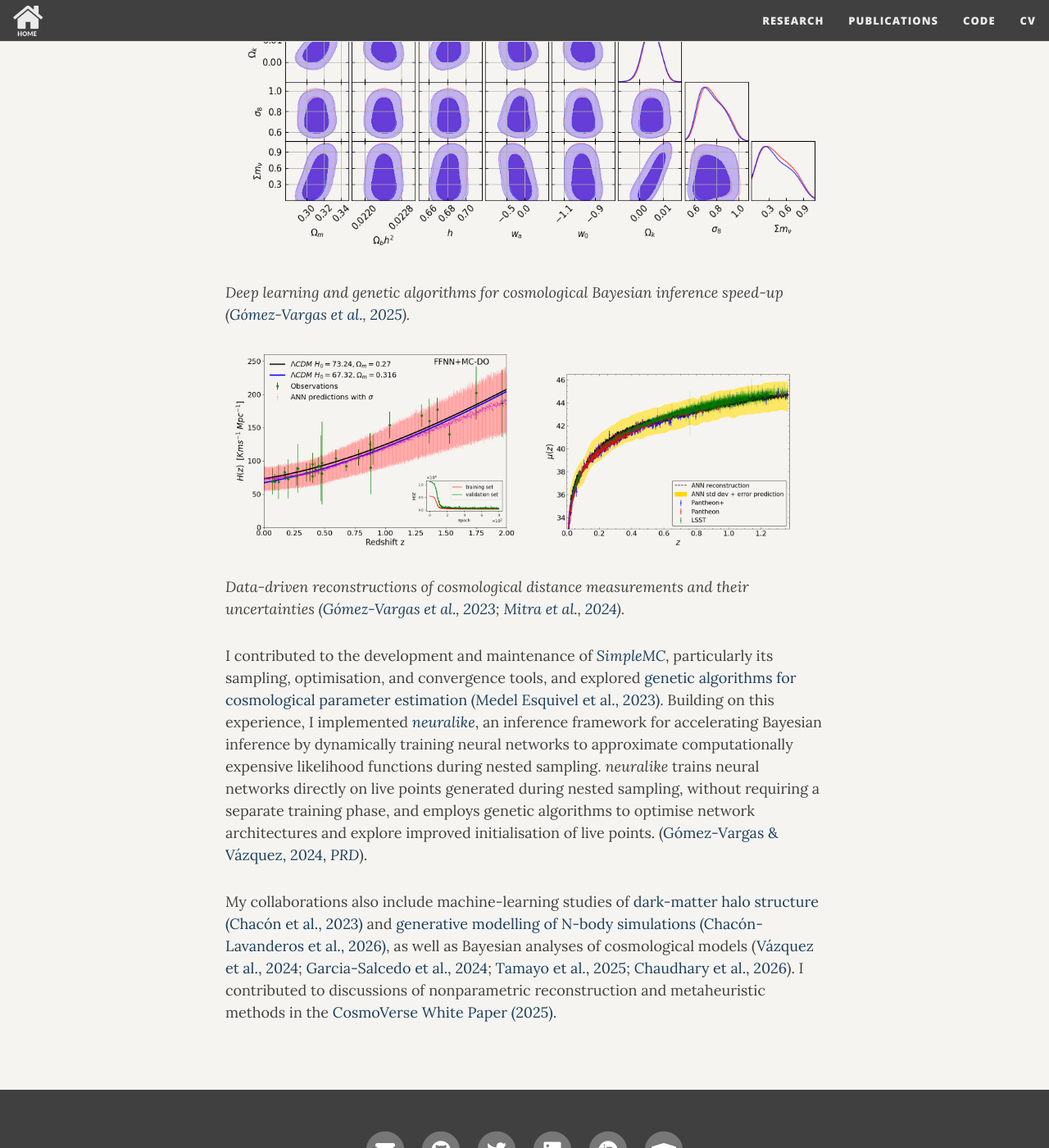
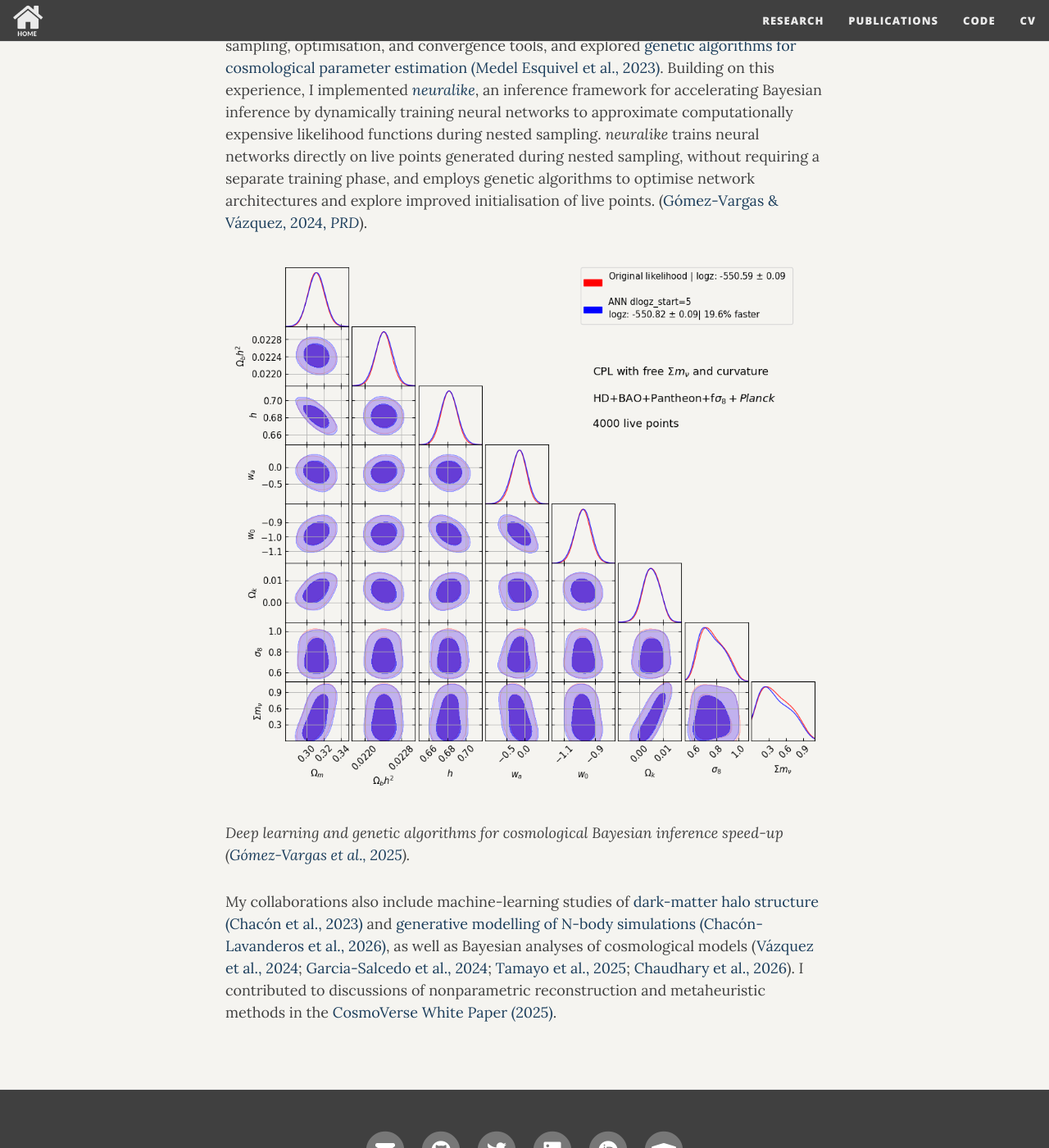
Before and after one commit to igomezv/igomezv.github.io, a Jekyll site: the page built from research.md, in a window 1280 px wide and 1400 px high, scrolled down 3300 px. Shown: the whole window at 82% size. Built offline with Jekyll 4.4.1, drawn with Linux system fonts in a browser that asks for light colours; nearby versions of some CDN libraries; comment, search, counter and statistics services are not loaded.

Commit message:
update locations

```diff
--- a/research.md
+++ b/research.md
@@ -41,10 +41,6 @@ My research in astrophysical statistical inference originated in cosmology durin
 
 I developed a [neural-network reconstruction methodology](/code/#ann-reconstructions) applied to the Hubble parameter, growth rate, and supernova distance modulus, incorporating Monte Carlo dropout to estimate uncertainties and examining statistical consistency with the observations ([Gómez-Vargas et al., 2023, *EPJC*](https://doi.org/10.1140/epjc/s10052-023-11435-9)). I subsequently developed [*nnogada*](/code/#nnogada), a framework that uses genetic algorithms to optimise neural-network architectures and evaluates their performance across distinct cosmological tasks ([Gómez-Vargas et al., 2023, *PRD*](https://doi.org/10.1103/PhysRevD.107.043509)). These two strategies served as the methodological foundation for co-led studies on dark-energy reconstruction with [simulated Rubin Observatory supernova data (Mitra et al., 2024)](https://www.sciencedirect.com/science/article/pii/S2212686424002887) and [galaxy rotation curves (Garcia-Arroyo et al., 2026)](https://www.sciencedirect.com/science/article/pii/S2212686426000294).
 
-![Figura](https://raw.githubusercontent.com/igomezv/igomezv.github.io/main/assets/img/neuralike.png){: .mx-auto.d-block :}
-
-*Deep learning and genetic algorithms for cosmological Bayesian inference speed-up ([Gómez-Vargas et al., 2025](https://doi.org/10.1103/PhysRevD.110.083518)).*
-
 <div style="display:flex; justify-content:center; gap:15px; flex-wrap:wrap;">
   <img src="/assets/img/rec1.png" alt="Neural-network reconstruction of cosmological distance observations with uncertainty estimates" style="width:48%; min-width:280px; height:auto; object-fit:contain;" />
   <img src="/assets/img/rec2.png" alt="Supernova distance-modulus reconstruction with observational data and an uncertainty band" style="width:48%; min-width:280px; height:auto; object-fit:contain;" />
@@ -54,4 +50,9 @@ I developed a [neural-network reconstruction methodology](/code/#ann-reconstruct
 
 I contributed to the development and maintenance of [*SimpleMC*](/code/#simplemc), particularly its sampling, optimisation, and convergence tools, and explored [genetic algorithms for cosmological parameter estimation (Medel Esquivel et al., 2023)](https://www.mdpi.com/2218-1997/10/1/11). Building on this experience, I implemented [*neuralike*](/code/#neuralike), an inference framework for accelerating Bayesian inference by dynamically training neural networks to approximate computationally expensive likelihood functions during nested sampling. *neuralike* trains neural networks directly on live points generated during nested sampling, without requiring a separate training phase, and employs genetic algorithms to optimise network architectures and explore improved initialisation of live points. ([Gómez-Vargas & Vázquez, 2024, *PRD*](https://doi.org/10.1103/PhysRevD.110.083518)).
 
+
+![Figura](https://raw.githubusercontent.com/igomezv/igomezv.github.io/main/assets/img/neuralike.png){: .mx-auto.d-block :}
+
+*Deep learning and genetic algorithms for cosmological Bayesian inference speed-up ([Gómez-Vargas et al., 2025](https://doi.org/10.1103/PhysRevD.110.083518)).*
+
 My collaborations also include machine-learning studies of [dark-matter halo structure (Chacón et al., 2023)](https://doi.org/10.1103/PhysRevD.107.123515) and [generative modelling of N-body simulations (Chacón-Lavanderos et al., 2026)](https://doi.org/10.1103/b6lj-rlff), as well as Bayesian analyses of cosmological models ([Vázquez et al., 2024](https://doi.org/10.1103/PhysRevD.109.023511); [Garcia-Salcedo et al., 2024](https://www.mdpi.com/2218-1997/10/9/353); [Tamayo et al., 2025](https://doi.org/10.1016/j.dark.2025.101901); [Chaudhary et al., 2026](https://doi.org/10.1140/epjc/s10052-026-15806-w)). I contributed to discussions of nonparametric reconstruction and metaheuristic methods in the [CosmoVerse White Paper (2025)](https://www.sciencedirect.com/science/article/pii/S221268642500158X).
```
